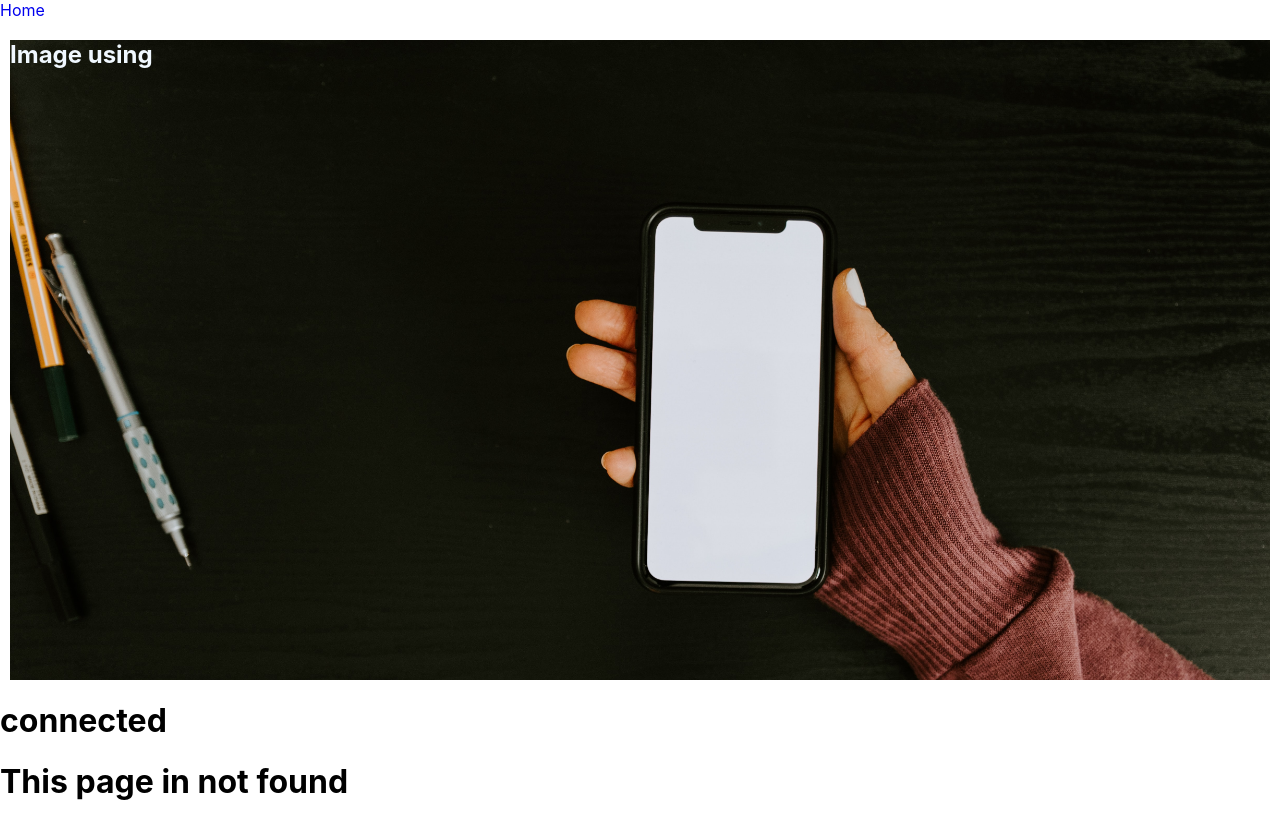
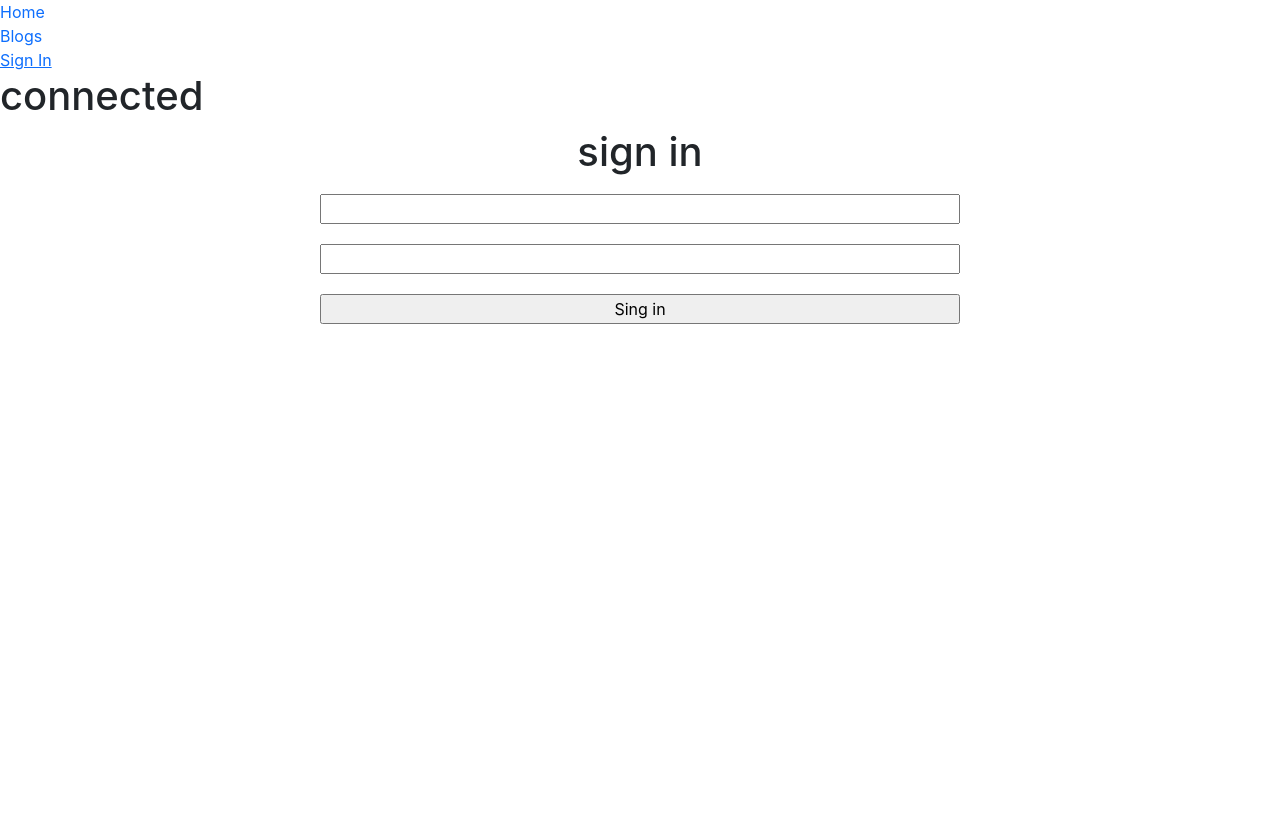
Before and after one commit to tanvirhossains/warehouse_management_client, a React (Create React App) app: page /signin in a window 1280 px wide. Before the commit this address had no page. After the commit the page ends 800 px from the top, so only its background shows below. Built offline with nearby package versions, Linux system fonts and the light colour scheme.

Commit message:
firebase install

```diff
--- a/package.json
+++ b/package.json
@@ -7,9 +7,11 @@
     "@testing-library/react": "^13.2.0",
     "@testing-library/user-event": "^13.5.0",
     "bootstrap": "^5.1.3",
+    "firebase": "^9.8.0",
     "react": "^18.1.0",
     "react-bootstrap": "^2.3.1",
     "react-dom": "^18.1.0",
+    "react-firebase-hooks": "^5.0.3",
     "react-router-dom": "^6.3.0",
     "react-scripts": "5.0.1",
     "web-vitals": "^2.1.4"
--- a/public/index.html
+++ b/public/index.html
@@ -24,7 +24,10 @@
       work correctly both with client-side routing and a non-root public URL.
       Learn how to configure a non-root public URL by running `npm run build`.
     -->
-    <title>React App</title>
+
+    <!-- boostrap link -->
+    <link href="https://cdn.jsdelivr.net/npm/bootstrap@5.1.3/dist/css/bootstrap.min.css" rel="stylesheet" integrity="sha384-1BmE4kWBq78iYhFldvKuhfTAU6auU8tT94WrHftjDbrCEXSU1oBoqyl2QvZ6jIW3" crossorigin="anonymous">
+    <title>Mobile Shop</title>
   </head>
   <body>
     <noscript>You need to enable JavaScript to run this app.</noscript>
--- a/src/App.css
+++ b/src/App.css
@@ -2,14 +2,7 @@
   text-align: center;
 } */
 
-.banner{
-  background: url(./Components/images/mobile-pic.jpg);
-  background-size: cover;
-  height: 80vh;
-  background-repeat: no-repeat;
-  margin: 10px;
-  color: aliceblue;
-}
+
 
 .App-logo {
   height: 40vmin;
--- a/src/App.js
+++ b/src/App.js
@@ -6,22 +6,32 @@ import { Route, Routes } from 'react-router-dom';
 import Header from '../src/Components/pages/Header/Header.js'
 import Home from './Components/pages/Home/Home';
 import NotFound from './Components/pages/NotFound/NotFound';
+import SocialLogIn from './Components/pages/SignInOut/SocialLogin/SocialLogIn';
+import SignIn from './Components/pages/SignInOut/SignIn/SignIn';
+import SignUp from './Components/pages/SignInOut/SignUp/SignUp';
+import AddItem from './Components/pages/Items/AddItem/AddItem';
+import ManageItem from './Components/pages/Items/ManageItem/ManageItem';
+import Blogs from './Components/pages/Blogs/Blogs';
 
 function App() {
   return (
     <div className="App">
       <Header></Header>
 
-      <div className='banner'>
-        <h2>Image using</h2>
-      </div>
-      <h1>connected</h1>
 
 
+      <h1>connected</h1>
 
       <Routes>
         <Route path='/' element={<Home></Home>}></Route>
         <Route path='/home' element={<Home></Home>}></Route>
+        <Route path='/socialLogin' element={<SocialLogIn></SocialLogIn>}></Route>
+        <Route path='/signin' element={<SignIn></SignIn>}></Route>
+        <Route path='/sighUp' element={<SignUp></SignUp>}></Route>
+        <Route path='/addItem' element={<AddItem></AddItem>}></Route>
+        <Route path='/manageItem' element={<ManageItem></ManageItem>}></Route>
+        <Route path='/blogs' element={<Blogs></Blogs>}></Route>
+
 
         <Route path=''></Route>
         <Route path='*' element={<NotFound></NotFound>}></Route>
--- a/src/Components/pages/Header/Header.js
+++ b/src/Components/pages/Header/Header.js
@@ -5,6 +5,9 @@ const Header = () => {
     return (
         <div>
             <CustomLink to='/home'>Home</CustomLink>
+            <CustomLink to='/blogs'>Blogs</CustomLink>
+            <CustomLink to='/signin'>Sign In</CustomLink>
+
         </div>
     );
 };
--- a/src/Components/pages/Home/Home.css
+++ b/src/Components/pages/Home/Home.css
@@ -0,0 +1,8 @@
+.banner{
+    background: url(../../images/mobile-pic.jpg);
+    background-size: cover;
+    height: 80vh;
+    background-repeat: no-repeat;
+    margin: 10px;
+    color: aliceblue;
+  }
--- a/src/Components/pages/Home/Home.js
+++ b/src/Components/pages/Home/Home.js
@@ -1,8 +1,13 @@
 import React from 'react';
+import './Home.css'
 
 const Home = () => {
     return (
         <div>
+
+<div className='banner'>
+        <h2>Image using</h2>
+      </div>
 
         </div>
     );
--- /dev/null
+++ b/src/Components/pages/SignInOut/SignIn/SignIn.css
@@ -0,0 +1,4 @@
+.signIn-container input{
+    margin: 10px;
+    width: 50%;
+}
--- a/src/Components/pages/SignInOut/SignIn/SignIn.js
+++ b/src/Components/pages/SignInOut/SignIn/SignIn.js
@@ -1,9 +1,18 @@
 import React from 'react';
+import './SignIn.css'
 
 const SignIn = () => {
     return (
-        <div>
-            <h1>sign in </h1>
+        <div className='signIn-container'>
+            <h1 className='text-center'>sign in </h1>
+            <form action="" className='text-center'>
+                <input type="email" name="email" id="" required/>
+                <br />
+                <input type="password" name="password" id="" required/>
+                <br />
+                <input type="button" value="Sing in" />
+
+            </form>
         </div>
     );
 };
```
Also changed, not shown: src/Components/pages/RequireAuth/RequireAuth.js (added, +11 -0 lines), src/_firebase-init.js (added, +21 -0 lines), src/Components/pages/RequireAuth/RequireAuth.css (added), 1 other file (tests, documents, lock files or other folders).
